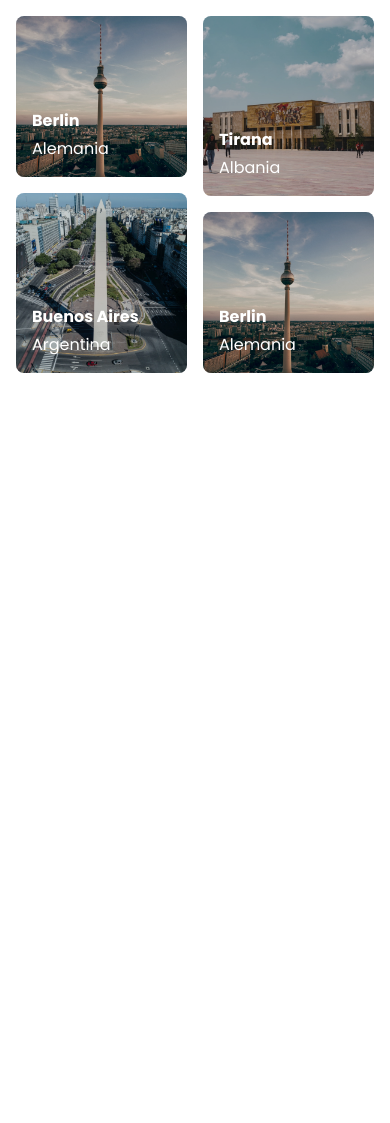
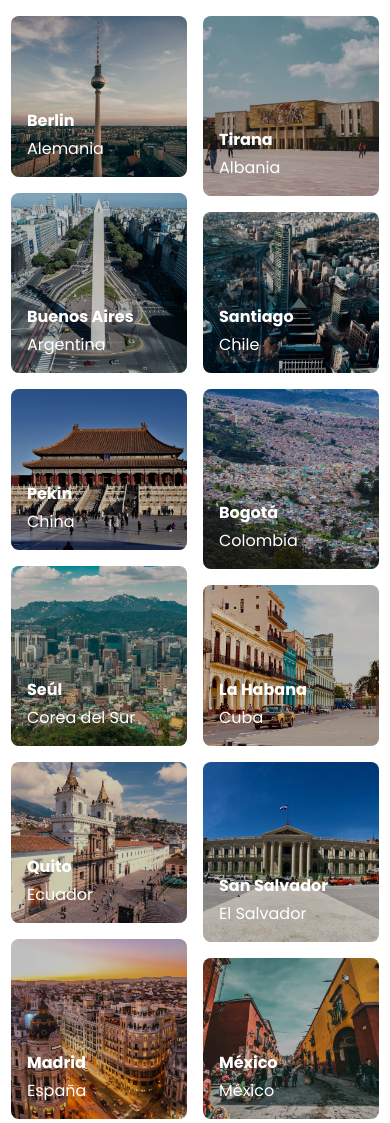
Before and after one commit to octaviolan/grid-gallery, a plain HTML site: page index.html in a window 390 px wide. Before the commit the page ends 844 px from the top, so only its background shows below. Drawn offline with Linux system fonts and the light colour scheme.

Commit message:
Version mobile

```diff
--- a/css/card.css
+++ b/css/card.css
@@ -1,5 +1,4 @@
 .card {
-  /* background-image: linear-gradient(rgba(0,0,0,.9), rgba(0,0,0,.9)); */
   background-repeat: no-repeat;
   background-size: cover;
   background-position: center;
@@ -55,9 +54,47 @@
   background-image: url(../images/Buenos\ Aires.png);
 }
 
+.santiago {
+  background-image: url(../images/Santiago.png);
+}
 
+.pekin {
+  background-image: url(../images/Peki╠ün.png);
+}
+
+.bogota {
+  background-image: url(../images/Bogota╠ü.png);
+}
+
+.seul {
+  background-image: url(../images/Seu╠ül.png);
+}
+
+.habana {
+  background-image: url(../images/La\ Habana.png);
+}
+
+.quito {
+  background-image: url(../images/Quito.png);
+}
+
+.salvador {
+  background-image: url(../images/San\ Salvador.png);
+}
+
+.madrid {
+  background-image: url(../images/Madrid.png);
+}
+
+.mexico {
+  background-image: url(../images/Me╠üxico.png);
+}
 
 .tirana,
-.buenos-aires {
+.buenos-aires,
+.bogota,
+.seul,
+.salvador,
+.madrid {
   grid-row-end: span 2;
 }
--- a/css/index.css
+++ b/css/index.css
@@ -10,12 +10,12 @@
 body {
   font: var(--body1-bold);
   color: var(--white);
-  margin: 16px;
+  margin: 16px 11px;
 }
 
 .grid-gallery {
   display: grid;
   grid-template-columns: repeat(auto-fit, minmax(161px, 1fr));
-  grid-template-rows: 161px 3px 161px 161px 3px 161px;
+  grid-template-rows: repeat(3, 161px 3px 161px);
   gap: 16px;
 }
--- a/css/map.css
+++ b/css/map.css
@@ -17,5 +17,12 @@
 
 .map span {
   font: var(--body1-bold);
+  font-size: 8px;
   color: var(--white);
+  white-space: nowrap;
 }
+
+.map img{
+  max-inline-size: 16px;
+  max-block-size: 16px;
+}
--- a/index.html
+++ b/index.html
@@ -30,7 +30,7 @@
       </a>
       <div class="card-description">
         <span>Tirana</span>
-        <span>Albania </span>
+        <span>Albania</span>
       </div>
     </div>
 
@@ -45,18 +45,104 @@
       </div>
     </div>
 
-    <div class="card berlin">
+    <div class="card santiago">
       <a class="map" href="#">
         <img src="./icons/map.png" alt="Mapa">
         <span>Ver en Google Maps</span>
       </a>
       <div class="card-description">
-        <span>Berlin</span>
-        <span>Alemania</span>
+        <span>Santiago</span>
+        <span>Chile</span>
       </div>
     </div>
 
+    <div class="card pekin">
+      <a class="map" href="#">
+        <img src="./icons/map.png" alt="Mapa">
+        <span>Ver en Google Maps</span>
+      </a>
+      <div class="card-description">
+        <span>Pekin</span>
+        <span>China</span>
+      </div>
+    </div>
 
+    <div class="card bogota">
+      <a class="map" href="#">
+        <img src="./icons/map.png" alt="Mapa">
+        <span>Ver en Google Maps</span>
+      </a>
+      <div class="card-description">
+        <span>Bogotá</span>
+        <span>Colombia</span>
+      </div>
+    </div>
+
+    <div class="card seul">
+      <a class="map" href="#">
+        <img src="./icons/map.png" alt="Mapa">
+        <span>Ver en Google Maps</span>
+      </a>
+      <div class="card-description">
+        <span>Seúl</span>
+        <span>Corea del Sur</span>
+      </div>
+    </div>
+
+    <div class="card habana">
+      <a class="map" href="#">
+        <img src="./icons/map.png" alt="Mapa">
+        <span>Ver en Google Maps</span>
+      </a>
+      <div class="card-description">
+        <span>La Habana</span>
+        <span>Cuba</span>
+      </div>
+    </div>
+
+    <div class="card quito">
+      <a class="map" href="#">
+        <img src="./icons/map.png" alt="Mapa">
+        <span>Ver en Google Maps</span>
+      </a>
+      <div class="card-description">
+        <span>Quito</span>
+        <span>Ecuador</span>
+      </div>
+    </div>
+
+    <div class="card salvador">
+      <a class="map" href="#">
+        <img src="./icons/map.png" alt="Mapa">
+        <span>Ver en Google Maps</span>
+      </a>
+      <div class="card-description">
+        <span>San Salvador</span>
+        <span>El Salvador</span>
+      </div>
+    </div>
+
+    <div class="card madrid">
+      <a class="map" href="#">
+        <img src="./icons/map.png" alt="Mapa">
+        <span>Ver en Google Maps</span>
+      </a>
+      <div class="card-description">
+        <span>Madrid</span>
+        <span>España</span>
+      </div>
+    </div>
+
+    <div class="card mexico">
+      <a class="map" href="#">
+        <img src="./icons/map.png" alt="Mapa">
+        <span>Ver en Google Maps</span>
+      </a>
+      <div class="card-description">
+        <span>México</span>
+        <span>México</span>
+      </div>
+    </div>
   </main>
 </body>
 </html>
```
